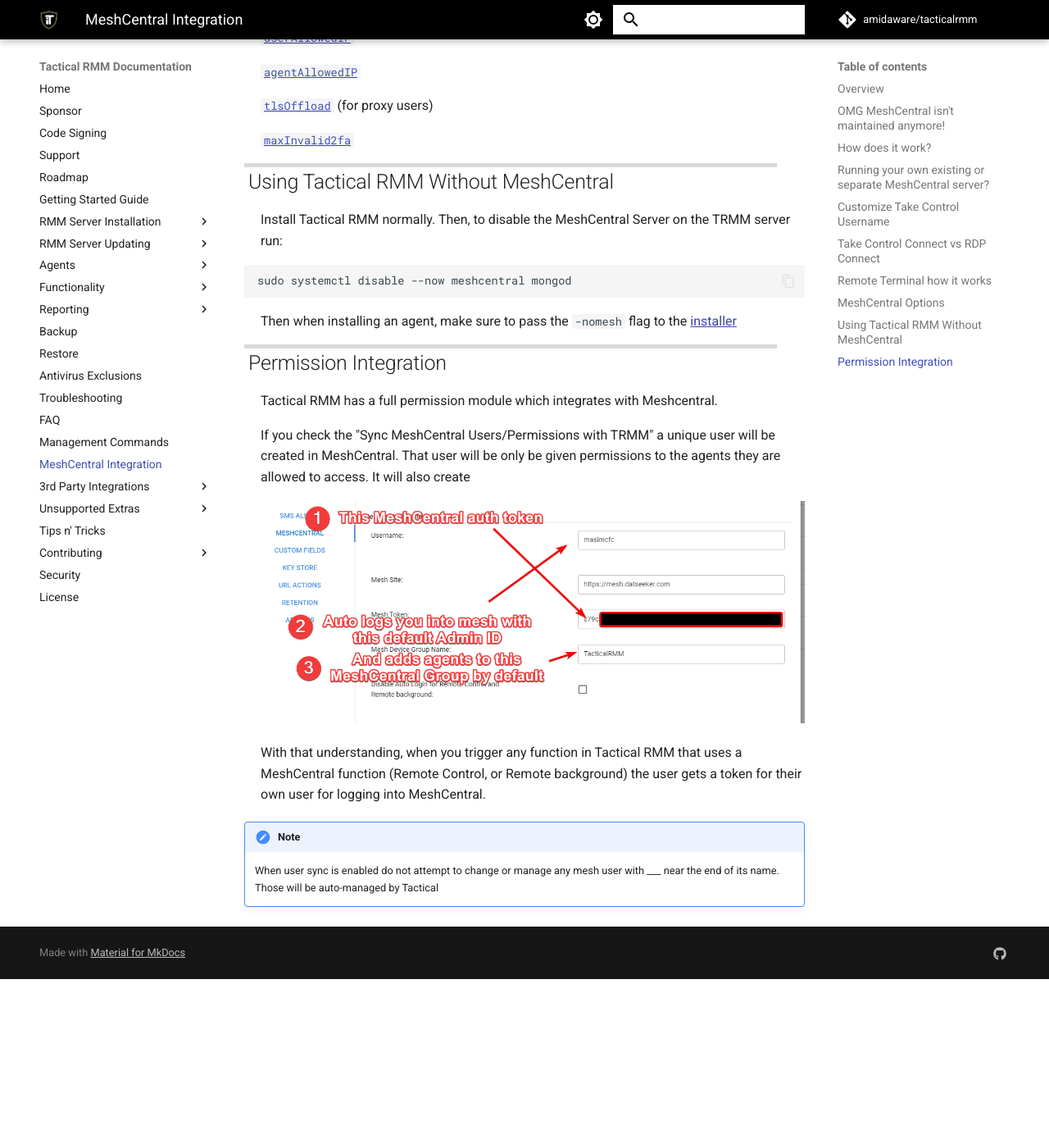
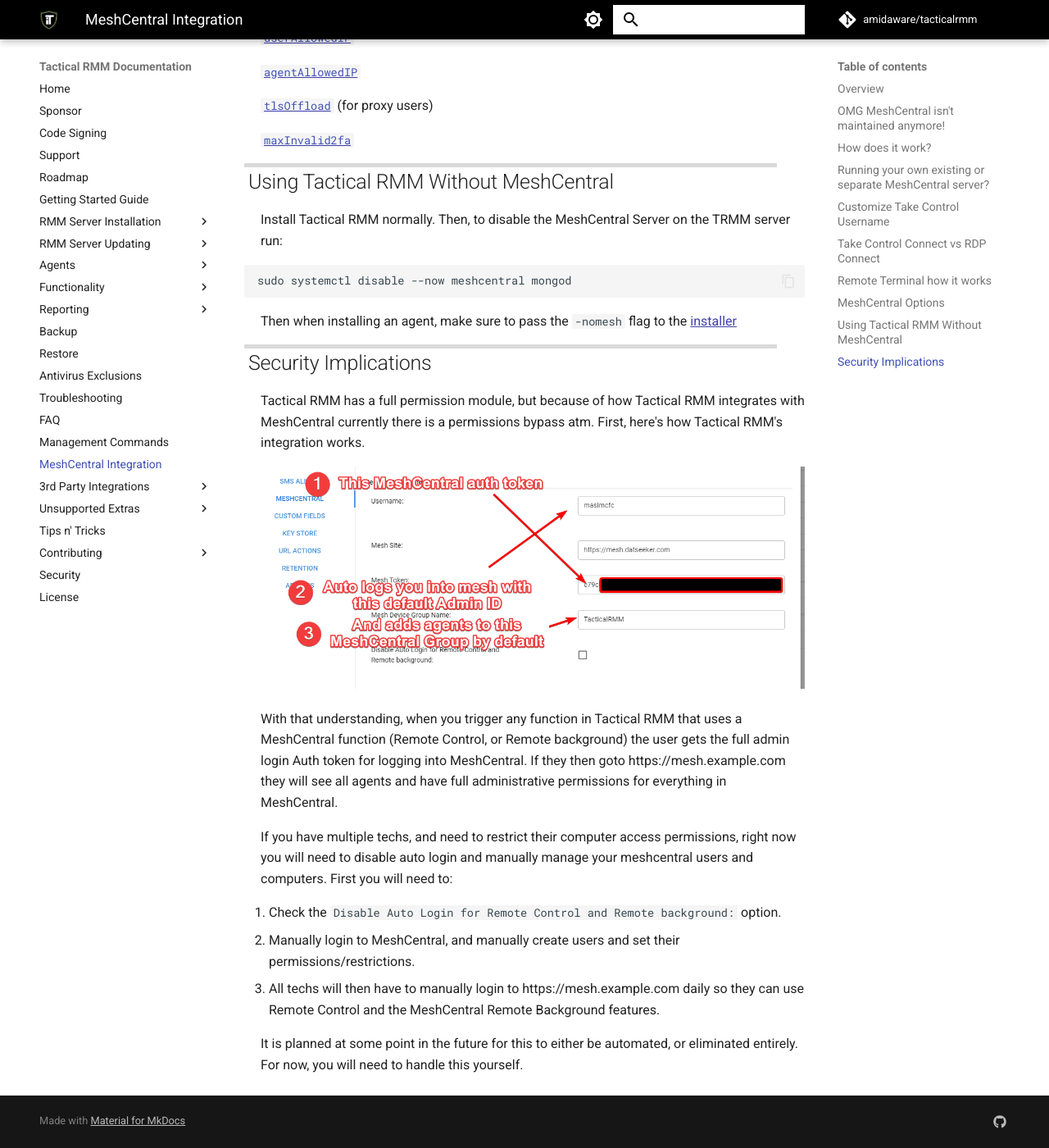
Before and after one commit to amidaware/trmm-docs, an MkDocs documentation site: the page built from docs/mesh_integration.md, in a window 1280 px wide and 1400 px high, scrolled down 3063 px. Shown: the whole window at 82% size. Built offline with MkDocs 1.6.1 and Material for MkDocs 9.7.7, drawn with Linux system fonts in a browser that asks for light colours; comment, search, counter and statistics services are not loaded; before the commit the page ends 4257 px from its top, so only the background shows below that.

Commit message:
Nothing to see here....move along

```diff
--- a/docs/mesh_integration.md
+++ b/docs/mesh_integration.md
@@ -102,15 +102,18 @@
 
 Then when installing an agent, make sure to pass the `-nomesh` flag to the [installer](install_agent.md#optional-installer-args)
 
-## Permission Integration
+## Security Implications
 
-Tactical RMM has a full permission module which integrates with Meshcentral.
-
-If you check the "Sync MeshCentral Users/Permissions with TRMM" a unique user will be created in MeshCentral. That user will be only be given permissions to the agents they are allowed to access. It will also create
+Tactical RMM has a full permission module, but because of how Tactical RMM integrates with MeshCentral currently there is a permissions bypass atm. First, here's how Tactical RMM's integration works.
 
 ![Integration](images/meshintegrationhowitworks.png)
 
-With that understanding, when you trigger any function in Tactical RMM that uses a MeshCentral function (Remote Control, or Remote background) the user gets a token for their own user for logging into MeshCentral.
+With that understanding, when you trigger any function in Tactical RMM that uses a MeshCentral function (Remote Control, or Remote background) the user gets the full admin login Auth token for logging into MeshCentral. If they then goto https://mesh.example.com they will see all agents and have full administrative permissions for everything in MeshCentral.
 
-!!!note
-    When user sync is enabled do not attempt to change or manage any mesh user with ___ near the end of its name. Those will be auto-managed by Tactical
+If you have multiple techs, and need to restrict their computer access permissions, right now you will need to disable auto login and manually manage your meshcentral users and computers. First you will need to:
+
+1. Check the `Disable Auto Login for Remote Control and Remote background:` option.
+2. Manually login to MeshCentral, and manually create users and set their permissions/restrictions.
+3. All techs will then have to manually login to https://mesh.example.com daily so they can use Remote Control and the MeshCentral Remote Background features.
+
+It is planned at some point in the future for this to either be automated, or eliminated entirely. For now, you will need to handle this yourself.
```
